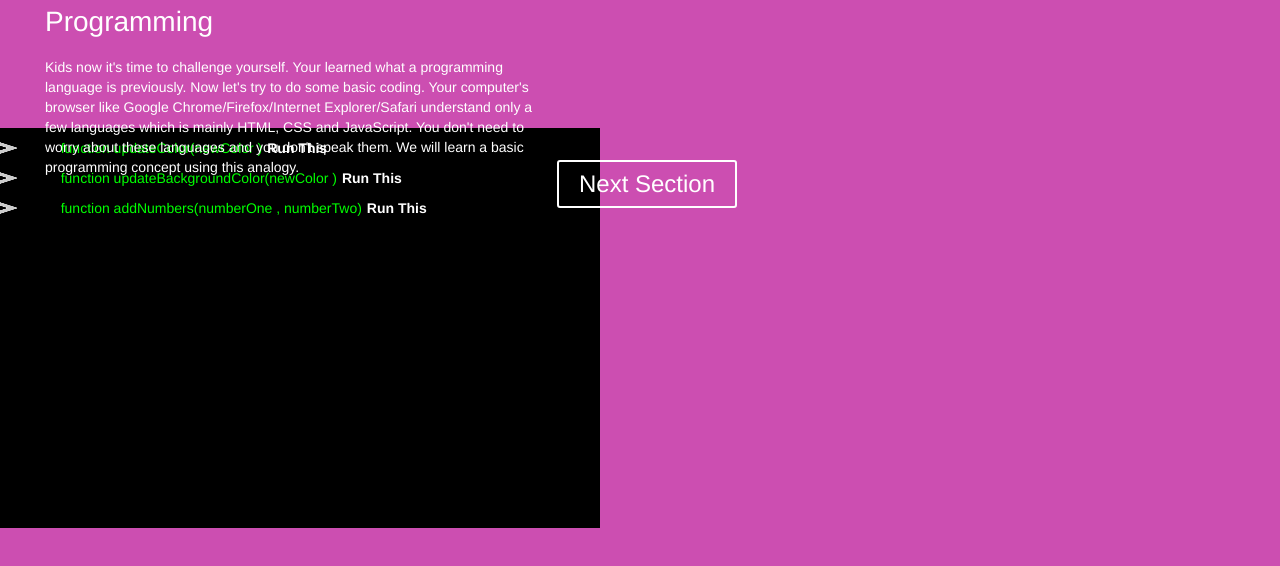
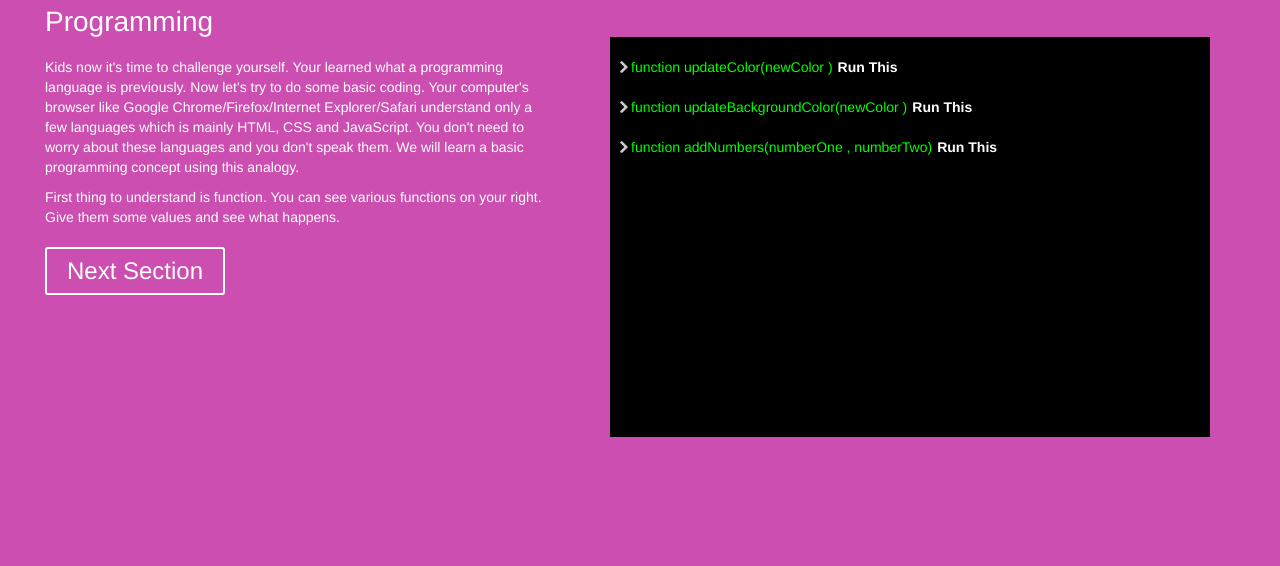
Before and after one commit to hsadhvani/school-comp-app, a website: page public/index.html at #!/software/code in a window 1280 px wide. Shown: the part 146-712 px from the top of the page. Drawn offline with nearby package versions, Linux system fonts and the light colour scheme; some packages are replaced by stand-ins of ours.

Commit message:
updating software code

```diff
--- a/public/index.html
+++ b/public/index.html
@@ -1,7 +1,9 @@
 <html ng-app="school-app" ng-controller="MainCtrl">
 	<head>
 		<link rel="stylesheet" type="text/css" href="styles/allstyles.css">
-		<link rel="stylesheet" href="https://maxcdn.bootstrapcdn.com/bootstrap/3.3.5/css/bootstrap.min.css">
+		<link rel="stylesheet" type="text/css" href="styles/tooltipstyles.css">
+		<link rel="stylesheet" href="http://maxcdn.bootstrapcdn.com/bootstrap/3.3.5/css/bootstrap.min.css">
+
 		<title>{{ Page.title() }}</title>
 	</head>
 	<body>
@@ -10,7 +12,7 @@
 		<script src="http://code.jquery.com/jquery-latest.min.js" type="text/javascript"></script>
 		<script src="https://cdnjs.cloudflare.com/ajax/libs/angular.js/1.3.15/angular.min.js"></script>
 		<script src="https://cdnjs.cloudflare.com/ajax/libs/angular.js/1.3.15/angular-route.min.js"></script>
-		<script src="https://maxcdn.bootstrapcdn.com/bootstrap/3.3.5/js/bootstrap.min.js"></script>
+		<script src="http://maxcdn.bootstrapcdn.com/bootstrap/3.3.5/js/bootstrap.min.js"></script>
 		<script src="js/app.js"></script>
 		<script src="js/jquery_fns.js"></script>
 		<script src="js/functions.js"></script>
--- a/public/js/functions.js
+++ b/public/js/functions.js
@@ -40,3 +40,7 @@ function colorNameToHex(color) {
 function checkHex(color) {
     return /(^#[0-9A-F]{6}$)|(^#[0-9A-F]{3}$)/i.test(color);
 }
+
+function updateHash(hashValue){
+    window.location.hash = hashValue;
+}
--- a/public/styles/allstyles.css
+++ b/public/styles/allstyles.css
@@ -165,6 +165,59 @@ button {
 	background: #FF5283;
 	transition: all 150ms ease;
 }
+
+
+.section2_1 {
+	width: 100%;
+	height: 100%;
+	display: table;
+}
+.section2_1 .title {
+	position: relative;
+	left: 40px;
+	top: 40px;
+	font-size: 72px;
+}
+.section2_1 .sub-title {
+	position: relative;
+	left: 45px;
+	top: 45px;
+	font-size: 28px;
+	color: white;
+}
+.section2_1 .content {
+	position: relative;
+	top: 60px;
+	left: 45px;
+	width: 40%;
+	display: inline-block;
+	color: white;
+}
+.section2_1 ul {
+	position: relative;
+	top: 60px;
+	left: 25px;
+	color: white;
+}
+.section2_1 button {
+	position: relative;
+	top: 80px;
+	left: 45px;
+	border: 2px solid white;
+	color: white;
+	background: transparent;
+	border-radius: 3px;
+	font-size: 24px;
+	padding-left: 20px;
+	padding-right: 20px;
+	padding-top: 5px;
+	padding-bottom: 5px;
+}
+.section2_1 button:hover {
+	color: white;
+	background: #FF5283;
+	transition: all 150ms ease;
+}
 .floatLeft{
 	float: left;
 }
@@ -175,7 +228,8 @@ button {
 	width: 600px;
 	height: 400px;
 	overflow: auto;
-	margin-right: 40px;
+	margin-top : 40px;
+	margin-right: 70px;
 }
 .arrowRight{
 	position: relative;
@@ -220,4 +274,22 @@ button {
 	color:white;
 	font-weight:bold;
 	margin-left:5px;
+	text-decoration: none;
 }
+
+.runButton:hover{
+	text-decoration: none;
+	color: white;
+}
+.floatRight{
+	float: right;
+}
+
+.default_cursor{
+	cursor: default;
+}
+
+.type_cursor{
+	cursor: text;
+
+}
--- a/public/styles/tooltipstyles.css
+++ b/public/styles/tooltipstyles.css
@@ -0,0 +1,219 @@
+
+
+*,
+*:before,
+*:after {
+    box-sizing: inherit;
+}
+
+
+/**
+ * Tooltip Styles
+ */
+
+/* Base styles for the element that has a tooltip */
+[data-tooltip],
+.tooltip {
+    position: relative;
+    cursor: pointer;
+}
+
+/* Base styles for the entire tooltip */
+[data-tooltip]:before,
+[data-tooltip]:after,
+.tooltip:before,
+.tooltip:after {
+    position: absolute;
+    visibility: hidden;
+    -ms-filter: "progid:DXImageTransform.Microsoft.Alpha(Opacity=0)";
+    filter: progid:DXImageTransform.Microsoft.Alpha(Opacity=0);
+    opacity: 0;
+    -webkit-transition:
+    opacity 0.2s ease-in-out,
+    visibility 0.2s ease-in-out,
+    -webkit-transform 0.2s cubic-bezier(0.71, 1.7, 0.77, 1.24);
+    -moz-transition:
+    opacity 0.2s ease-in-out,
+    visibility 0.2s ease-in-out,
+    -moz-transform 0.2s cubic-bezier(0.71, 1.7, 0.77, 1.24);
+    transition:
+    opacity 0.2s ease-in-out,
+    visibility 0.2s ease-in-out,
+    transform 0.2s cubic-bezier(0.71, 1.7, 0.77, 1.24);
+    -webkit-transform: translate3d(0, 0, 0);
+    -moz-transform:    translate3d(0, 0, 0);
+    transform:         translate3d(0, 0, 0);
+    pointer-events: none;
+}
+
+/* Show the entire tooltip on hover and focus */
+[data-tooltip]:hover:before,
+[data-tooltip]:hover:after,
+[data-tooltip]:focus:before,
+[data-tooltip]:focus:after,
+.tooltip:hover:before,
+.tooltip:hover:after,
+.tooltip:focus:before,
+.tooltip:focus:after {
+    visibility: visible;
+    -ms-filter: "progid:DXImageTransform.Microsoft.Alpha(Opacity=100)";
+    filter: progid:DXImageTransform.Microsoft.Alpha(Opacity=100);
+    opacity: 1;
+}
+
+/* Base styles for the tooltip's directional arrow */
+.tooltip:before,
+[data-tooltip]:before {
+    z-index: 1001;
+    border: 6px solid transparent;
+    background: transparent;
+    content: "";
+}
+
+/* Base styles for the tooltip's content area */
+.tooltip:after,
+[data-tooltip]:after {
+    z-index: 1000;
+    padding: 8px;
+    width: 160px;
+    background-color: #000;
+    background-color: hsla(0, 0%, 20%, 0.9);
+    color: #fff;
+    content: attr(data-tooltip);
+    font-size: 14px;
+    line-height: 1.2;
+}
+
+/* Directions */
+
+/* Top (default) */
+[data-tooltip]:before,
+[data-tooltip]:after,
+.tooltip:before,
+.tooltip:after,
+.tooltip-top:before,
+.tooltip-top:after {
+    bottom: 100%;
+    left: 50%;
+}
+
+[data-tooltip]:before,
+.tooltip:before,
+.tooltip-top:before {
+    margin-left: -6px;
+    margin-bottom: -12px;
+    border-top-color: #000;
+    border-top-color: hsla(0, 0%, 20%, 0.9);
+}
+
+/* Horizontally align top/bottom tooltips */
+[data-tooltip]:after,
+.tooltip:after,
+.tooltip-top:after {
+    margin-left: -80px;
+}
+
+[data-tooltip]:hover:before,
+[data-tooltip]:hover:after,
+[data-tooltip]:focus:before,
+[data-tooltip]:focus:after,
+.tooltip:hover:before,
+.tooltip:hover:after,
+.tooltip:focus:before,
+.tooltip:focus:after,
+.tooltip-top:hover:before,
+.tooltip-top:hover:after,
+.tooltip-top:focus:before,
+.tooltip-top:focus:after {
+    -webkit-transform: translateY(-12px);
+    -moz-transform:    translateY(-12px);
+    transform:         translateY(-12px);
+}
+
+/* Left */
+.tooltip-left:before,
+.tooltip-left:after {
+    right: 100%;
+    bottom: 50%;
+    left: auto;
+}
+
+.tooltip-left:before {
+    margin-left: 0;
+    margin-right: -12px;
+    margin-bottom: 0;
+    border-top-color: transparent;
+    border-left-color: #000;
+    border-left-color: hsla(0, 0%, 20%, 0.9);
+}
+
+.tooltip-left:hover:before,
+.tooltip-left:hover:after,
+.tooltip-left:focus:before,
+.tooltip-left:focus:after {
+    -webkit-transform: translateX(-12px);
+    -moz-transform:    translateX(-12px);
+    transform:         translateX(-12px);
+}
+
+/* Bottom */
+.tooltip-bottom:before,
+.tooltip-bottom:after {
+    top: 100%;
+    bottom: auto;
+    left: 50%;
+}
+
+.tooltip-bottom:before {
+    margin-top: -12px;
+    margin-bottom: 0;
+    border-top-color: transparent;
+    border-bottom-color: #000;
+    border-bottom-color: hsla(0, 0%, 20%, 0.9);
+}
+
+.tooltip-bottom:hover:before,
+.tooltip-bottom:hover:after,
+.tooltip-bottom:focus:before,
+.tooltip-bottom:focus:after {
+    -webkit-transform: translateY(12px);
+    -moz-transform:    translateY(12px);
+    transform:         translateY(12px);
+}
+
+/* Right */
+.tooltip-right:before,
+.tooltip-right:after {
+    bottom: 50%;
+    left: 100%;
+}
+
+.tooltip-right:before {
+    margin-bottom: 0;
+    margin-left: -12px;
+    border-top-color: transparent;
+    border-right-color: #000;
+    border-right-color: hsla(0, 0%, 20%, 0.9);
+}
+
+.tooltip-right:hover:before,
+.tooltip-right:hover:after,
+.tooltip-right:focus:before,
+.tooltip-right:focus:after {
+    -webkit-transform: translateX(12px);
+    -moz-transform:    translateX(12px);
+    transform:         translateX(12px);
+}
+
+/* Move directional arrows down a bit for left/right tooltips */
+.tooltip-left:before,
+.tooltip-right:before {
+    top: 3px;
+}
+
+/* Vertically center tooltip content for left/right tooltips */
+.tooltip-left:after,
+.tooltip-right:after {
+    margin-left: 0;
+    margin-bottom: -16px;
+}
--- a/public/views/software/code.html
+++ b/public/views/software/code.html
@@ -1,31 +1,37 @@
 <div>
-	<div class="section2">
+	<div class="section2_1">
 		<div class="title">Software</div>
 		<div class="sub-title">Programming</div>
 		<div class="content">
 			<div id="contentHeading">
 			Kids now it's time to challenge yourself. Your learned what a programming language is previously. Now let's try to do some basic coding.
 			Your computer's browser like Google Chrome/Firefox/Internet Explorer/Safari understand only a few languages which is mainly HTML, CSS and JavaScript. You don't need to worry about these languages and you don't speak them. We will learn a basic programming concept using this analogy.
+				<div style="padding-top: 10px;">
+					First thing to understand is function. You can see various functions on your right. Give them some values and see what happens.
+				</div>
 			</div>
 		</div>
-		<img ng-src="{{content.image}}">
-		<ul ng-repeat="listItem in content.list">
-			<li>{{listItem}}</li>
-		</ul>
-		<button ng-click="goToNextSlide(content);">Next Section</button>
-		<div class="termianlView">
-			<div ng-repeat="fn in functions" >
+
+		<div class="termianlView floatRight default_cursor">
+			<div ng-repeat="fn in functions" class="pad_t">
 				<div class="pad_t pad_l" ng-init="showThis=false">
 					<div class="floatLeft pointer">
-						<img class="arrowRight" src="/images/grey_arrow.png" ng-click="fn.show =  !fn.show"/>
+						<a data-tooltip="Click here to what's inside the function" class="tooltip-right" >
+                            <img class="arrowRight" src="/images/grey_arrow.png"  ng-click="fn.show =  !fn.show"/>
+                        </a>
 					</div>
-					<div class="floatLeft pad_l_3">function {{fn.name}}(<span ng-if="fn.variableOne" ng-model="fn.variableOne" contenteditable="true"></span>
+					<div class="floatLeft pad_l_3">function {{fn.name}}(<span ng-if="fn.variableOne" ng-model="fn.variableOne.name" contenteditable="true"
+                                                                              onclick="document.execCommand('selectAll',false,null)" class="tooltip-bottom type_cursor" data-tooltip="{{fn.variableOne.tooltip}}"></span>
 						<span ng-if="fn.variableTwo">,</span>
-						<span ng-if="fn.variableTwo" ng-model="fn.variableTwo" contenteditable="true"></span>)
+						<span ng-if="fn.variableTwo" ng-model="fn.variableTwo.name" contenteditable="true"
+                              onclick="document.execCommand('selectAll',false,null)" class="tooltip-bottom type_cursor" data-tooltip="{{fn.variableOne.tooltip}}"></span>)
 						<!--<span ng-repeat="variable in fn.variables">
                         <span id="hoverExplain" contenteditable="true" ng-model="variable"></span>{{$last ? '' : ', '}}</span>-->
 					</div>
-					<span ng-click="runFunction(fn)" class="pointer runButton floatLeft">Run This</span>
+					<a
+                       data-tooltip="{{fn.whatDoesItDo}}" ng-click="runFunction(fn)" class="pointer runButton floatLeft tooltip-right">
+                            Run This
+                    </a>
 				</div>
 				<br/>
 				<div class="fnContents">
@@ -46,13 +52,13 @@
 
 			</div>
 		</div>
-	</div>
+		<button onclick="updateHash('hardware');nextslide('.section2_1','.section1')">Next Section</button>
 	</div>
 </div>
 
 
-
-
-
-<div id="testColor" style="color:black">
-</div>
+<style>
+	body{
+		background: #CC4EB1;
+	}
+</style>
```
Also changed, not shown: public/js/app.js (+15 -13 lines), public/views/software/common_view.html (+1 -1 lines).
